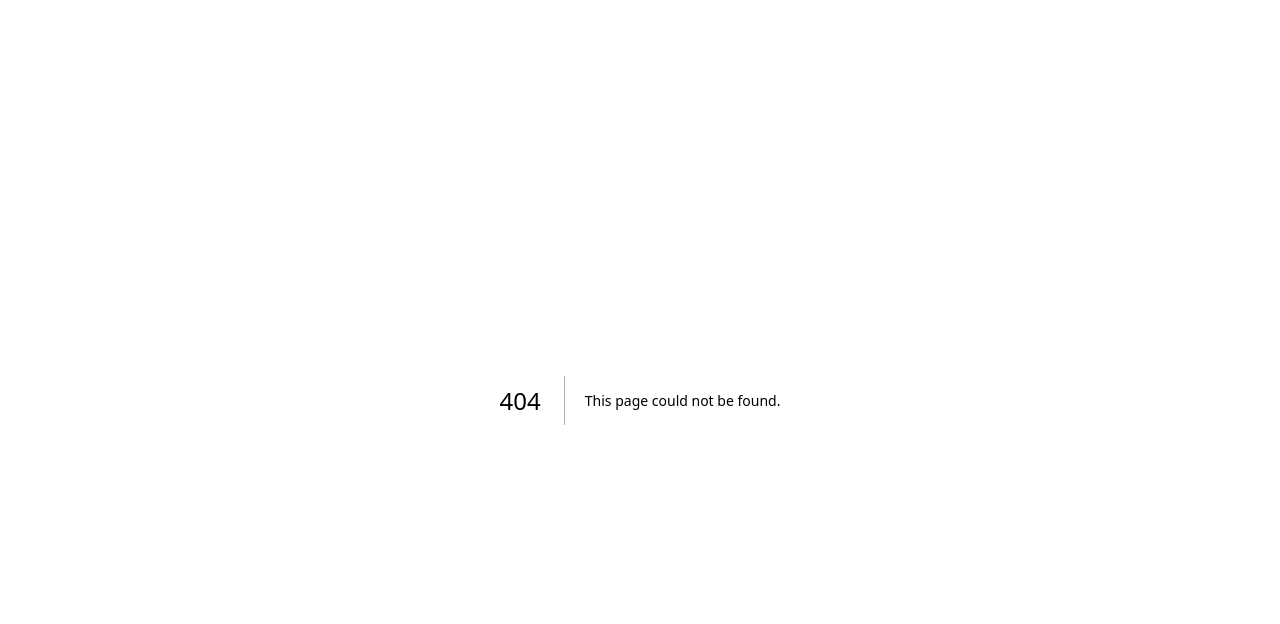
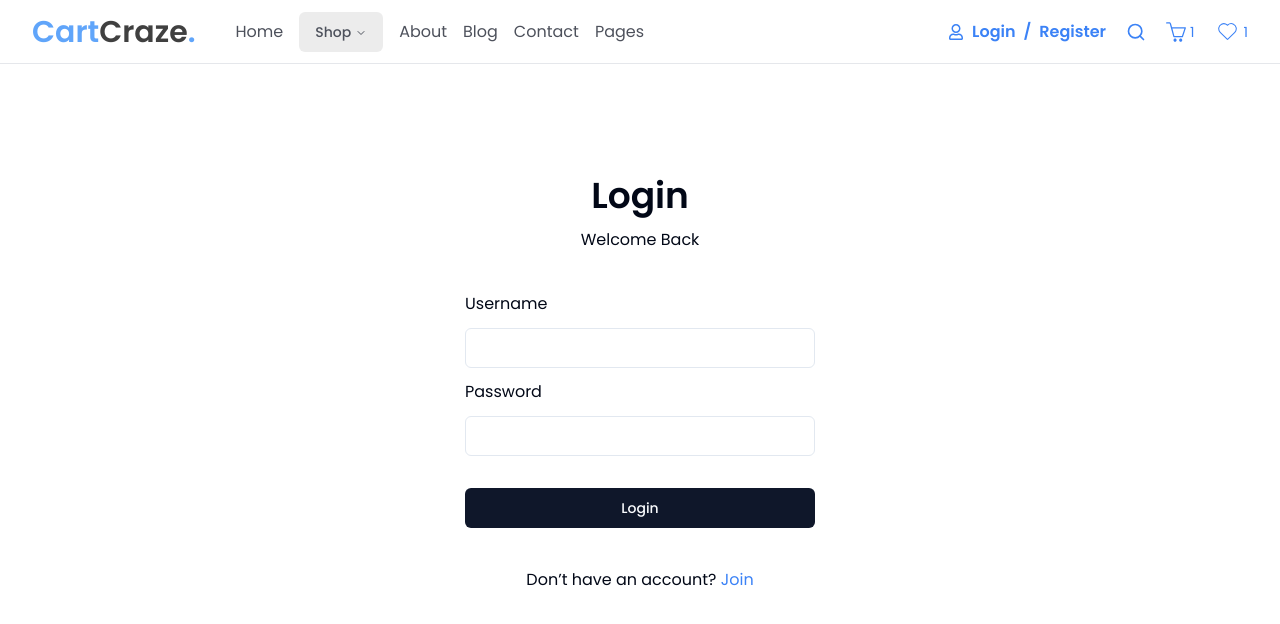
Before and after one commit to arthagp/ecommerce-CartCraze, a Next.js app: page /login in a window 1280 px wide. Before the commit this address had no page. Shown: the top 624 px of the page. Built offline with nearby package versions, Linux system fonts and the light colour scheme.

Commit message:
added form login

```diff
--- a/src/app/layout.tsx
+++ b/src/app/layout.tsx
@@ -1,8 +1,10 @@
+import Header from "@/components/common/Header";
 import { cn } from "@/lib/utils";
 import "@/styles/globals.css";
-import { Inter } from "next/font/google";
+import { Poppins } from "next/font/google";
 
-const inter = Inter({
+const poppins = Poppins({
+  weight: ["400", "500", "600", "700"],
   subsets: ["latin"],
 });
 
@@ -15,9 +17,10 @@ export default function RootLayout({ children }: RootLayoutProps) {
       <body
         className={cn(
           "min-h-screen bg-background antialiased",
-          inter.className
+          poppins.className
         )}
       >
+        <Header />
         {children}
       </body>
     </html>
--- /dev/null
+++ b/src/app/login/page.tsx
@@ -0,0 +1,26 @@
+import FormLogin from "@/components/common/FormLogin";
+import { Button } from "@/components/ui/button";
+import Link from "next/link";
+import React from "react";
+
+const LoginPage = () => {
+  return (
+    <div className="flex flex-col justify-center items-center h-[80vh] gap-10">
+      <div className="flex flex-col justify-center items-center gap-3">
+        <h2 className="font-semibold text-4xl">Login</h2>
+        <p className="text-md">Welcome Back</p>
+      </div>
+      <FormLogin />
+      <h4>
+        Don’t have an account?{" "}
+        <span>
+          <Link className="text-blue-500 hover:underline" href={"/register"}>
+            Join
+          </Link>
+        </span>
+      </h4>
+    </div>
+  );
+};
+
+export default LoginPage;
--- a/src/app/page.tsx
+++ b/src/app/page.tsx
@@ -1,5 +1,4 @@
 import Footer from "@/components/common/Footer";
-import Header from "@/components/common/Header";
 import PreviewProdCategories from "@/components/sections/CategoriesProduct/PreviewProdCategories";
 import ReferencesFashionModels from "@/components/sections/FashionModels/ReferencesFashionModels";
 import Hero from "@/components/sections/HeroSection/Hero";
@@ -10,7 +9,6 @@ export default function Home() {
   //TODO: di dalam Home/dashboard ada herosection(carousel autoplay), preview categories, BestSellerProduct, Product list dengan slide/pagination(di kategorikan bg nya sesuai color kategori masing2)
   return (
     <>
-      <Header />
       <Hero />
       <PreviewProdCategories />
       <ReferencesFashionModels />
--- /dev/null
+++ b/src/components/common/FormLogin.tsx
@@ -0,0 +1,18 @@
+import React from "react";
+import { Button } from "../ui/button";
+
+const FormLogin = () => {
+  // https://fakestoreapi.com/auth/login
+
+  return (
+    <form className="flex flex-col gap-3 w-[350px]">
+      <label htmlFor="">Username</label>
+      <input className="border rounded-md h-10 pl-2" type="text" />
+      <label htmlFor="">Password</label>
+      <input className="border rounded-md h-10 pl-2" type="password" />
+      <Button className="mt-5">Login</Button>
+    </form>
+  );
+};
+
+export default FormLogin;
--- a/src/components/common/Header.tsx
+++ b/src/components/common/Header.tsx
@@ -29,7 +29,7 @@ const Header = () => {
     <div
       className={`${
         scrolled > 0 ? "shadow-3xl" : ""
-      } sticky top-0 z-50 w-full bg-white h-16 flex items-center`}
+      } sticky top-0 z-50 w-full bg-white h-16 flex items-center border-b border-gray-200`}
     >
       <nav className="container flex justify-between items-center">
         {/* navbar */}
--- a/src/components/navbar/NavDesktop.tsx
+++ b/src/components/navbar/NavDesktop.tsx
@@ -43,7 +43,9 @@ const NavDesktop = ({ links }: NavDesktopProps) => {
             <NavigationMenuItem key={link.title}>
               {link.category ? (
                 <>
-                  <NavigationMenuTrigger>{link.title}</NavigationMenuTrigger>
+                  <NavigationMenuTrigger className="bg-neutral-200">
+                    {link.title}
+                  </NavigationMenuTrigger>
                   <NavigationMenuContent className="min-w-48 pl-2 font-extralight py-2">
                     <ul className="flex flex-col gap-y-2">
                       {Object.values(link.category).map(
@@ -51,12 +53,7 @@ const NavDesktop = ({ links }: NavDesktopProps) => {
                           category // karena berbentuk object jadi ngambil data nya dengan cara Object.values agar menjadi array
                         ) => (
                           <NavigationMenuItem key={category.title}>
-                            <Link
-                              href={category.href}
-                              suppressHydrationWarning={true}
-                            >
-                              {category.title}
-                            </Link>
+                            <Link className="font-light" href={category.href}>{category.title}</Link>
                           </NavigationMenuItem>
                         )
                       )}
@@ -64,7 +61,7 @@ const NavDesktop = ({ links }: NavDesktopProps) => {
                   </NavigationMenuContent>
                 </>
               ) : (
-                <Link href={link.href} suppressHydrationWarning={true}>
+                <Link className="hover:underline font-light" href={link.href}>
                   {link.title}
                 </Link>
               )}
```
Also changed, not shown: src/components/ui/navigation-menu.tsx (+21 -21 lines).
